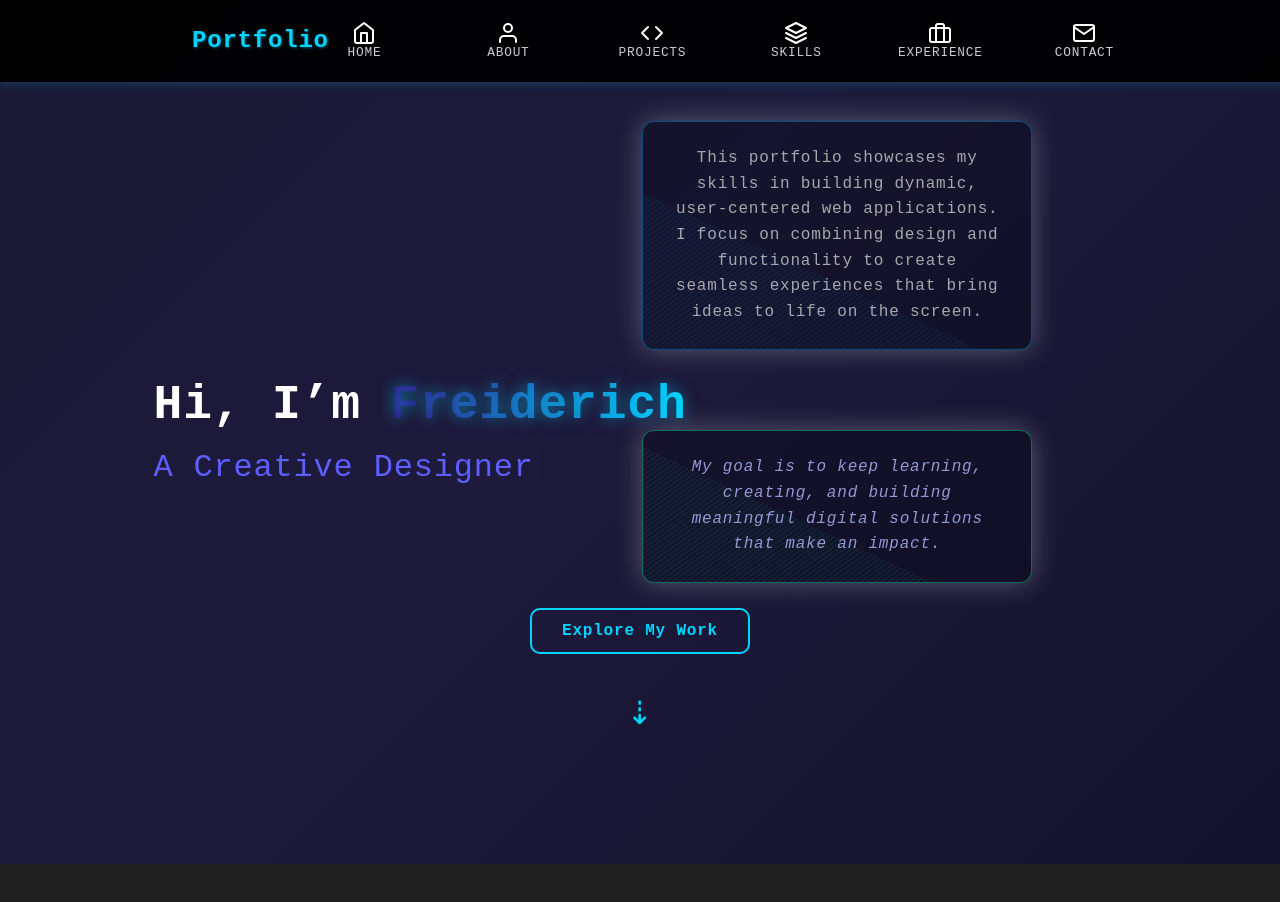
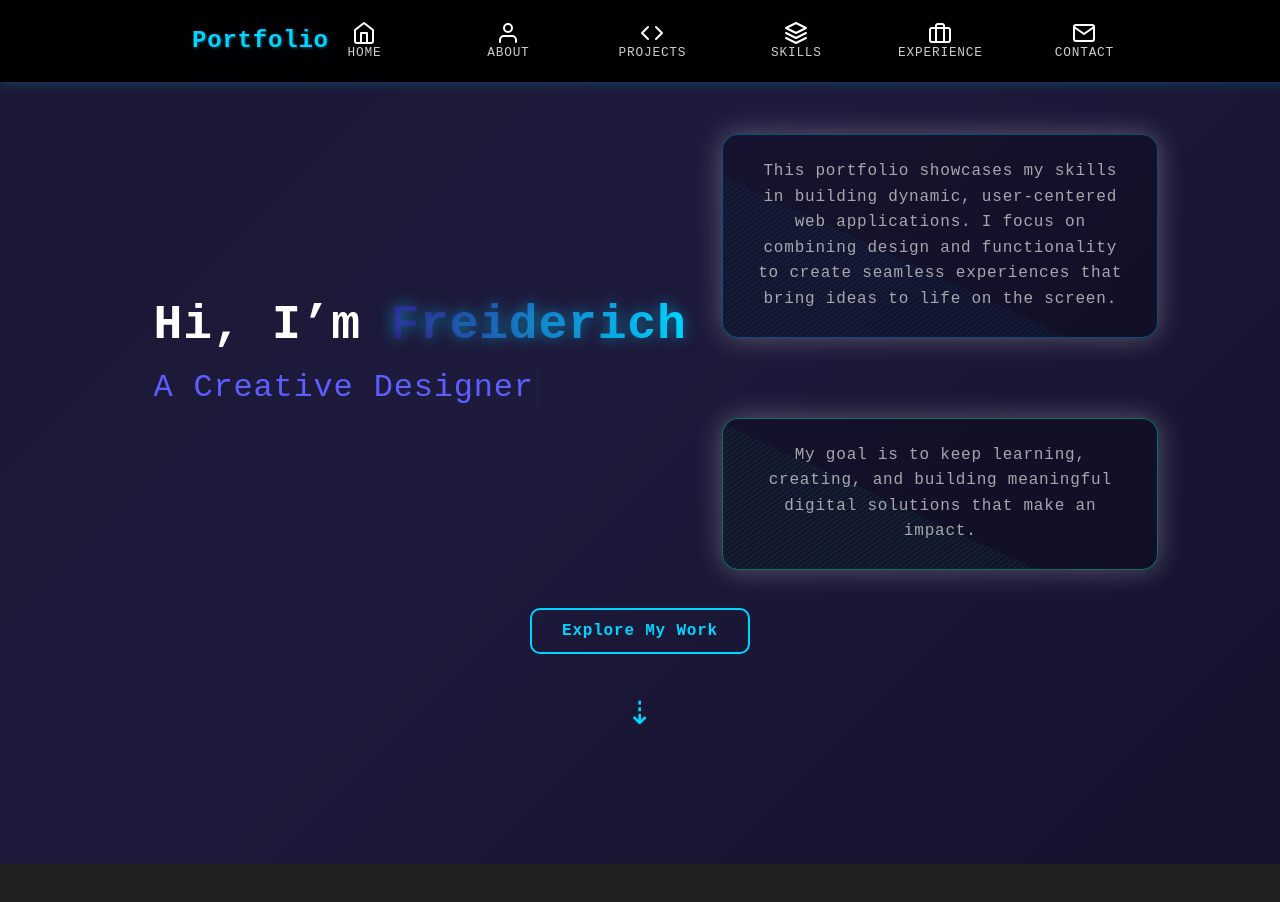
Before and after one commit to Freiderich/Portfolio, a React (Vite) app: page / in a window 1280 px wide. Shown: the top 902 px of the page. Built offline with nearby package versions, Linux system fonts and the light colour scheme.

Commit message:
Fixed Home

```diff
--- a/src/styles/Home.css
+++ b/src/styles/Home.css
@@ -1,4 +1,4 @@
-/* HOME SECTION STYLE */
+/* 🌌 HOME SECTION STYLE */
 .home-section {
   position: relative;
   height: 100vh;
@@ -24,7 +24,7 @@
   background: rgba(0, 0, 0, 0.4);
 }
 
-/* FADE IN EFFECT */
+/* ✨ FADE IN EFFECT */
 .fade-in {
   opacity: 0;
   animation: fadeInUp 1.5s ease forwards;
@@ -35,11 +35,10 @@
   100% { opacity: 1; transform: translateY(0); }
 }
 
-/* MAIN CONTAINER (LEFT + RIGHT SPLIT) */
+/* 🧭 MAIN CONTAINER (LEFT + RIGHT SPLIT) */
 .home-container {
   position: relative;
   display: flex;
-  flex-direction: row;
   justify-content: space-between;
   align-items: center;
   width: 80%;
@@ -48,10 +47,11 @@
   z-index: 1;
 }
 
-/* LEFT SECTION */
+/* 👋 LEFT SECTION */
 .home-left {
   flex: 2;
   text-align: left;
+  transform: translateY(-5rem); /* Move text slightly upward */
 }
 
 .home-left h1 {
@@ -64,7 +64,7 @@
   margin-bottom: 15px;
 }
 
-/* RIGHT SECTION */
+/* 💡 RIGHT SECTION */
 .home-right {
   flex: 1;
   text-align: center;
@@ -72,7 +72,9 @@
 
 .home-right .intro-text {
   max-width: 500px;
-  margin-bottom: 15rem;
+  margin-top: -15rem;
+  margin-right: -2rem;
+  margin-left: -5rem;
   line-height: 1.6;
   color: #ddd;
 }
@@ -82,18 +84,13 @@
   font-size: 1rem;
 }
 
-.intro-text .mission {
-  font-style: italic;
-  color: #b8b8ff;
-}
-
-/* Base box style (shared by both dream and mission) */
+/* 💎 SHARED BOX STYLE (Dream + Mission) */
 .dream-box,
 .mission-box {
   background: rgba(0, 0, 0, 0.25);
-  border: 1px solid;
+  border: .05rem solid;
   padding: 1.5rem 2rem;
-  border-radius: 12px;
+  border-radius: 1rem;
   margin-top: 5rem;
   position: relative;
   overflow: hidden;
@@ -103,14 +100,13 @@
   cursor: pointer;
 }
 
-/* Hover effect for both boxes */
+/* ✴️ Hover effect */
 .dream-box:hover,
 .mission-box:hover {
   transform: translateY(-5px) scale(1.02);
-  box-shadow: 0 0 35px rgba(0, 255, 255, 0.4);
 }
 
-/* Dream Box – Blue tones */
+/* 🌊 Dream Box – Blue Matrix Effect */
 .dream-box {
   border-color: rgba(0, 170, 255, 0.4);
   box-shadow: 0 0 25px rgba(0, 170, 255, 0.3);
@@ -121,7 +117,6 @@
   box-shadow: 0 0 45px rgba(0, 200, 255, 0.6);
 }
 
-/* Dream box matrix overlay */
 .dream-box::before {
   content: "";
   position: absolute;
@@ -137,10 +132,10 @@
     transparent 4px
   );
   transform: rotate(25deg);
-  animation: matrixScrollBlue 10s linear infinite;
+  animation: matrixScroll 10s linear infinite;
 }
 
-/* Mission Box – Green tones */
+/* 💚 Mission Box – Green Matrix Effect */
 .mission-box {
   border-color: rgba(0, 255, 170, 0.4);
   box-shadow: 0 0 25px rgba(0, 255, 170, 0.3);
@@ -151,7 +146,6 @@
   box-shadow: 0 0 45px rgba(0, 255, 170, 0.6);
 }
 
-/* Mission box matrix overlay */
 .mission-box::before {
   content: "";
   position: absolute;
@@ -167,69 +161,22 @@
     transparent 4px
   );
   transform: rotate(25deg);
-  animation: matrixScrollGreen 10s linear infinite;
+  animation: matrixScroll 10s linear infinite;
 }
 
-/* Shared glow animation */
+/* 🌟 Shared Glow Animation */
 @keyframes pulseGlow {
-  0% {
-    box-shadow: 0 0 15px rgba(255, 255, 255, 0.1);
-  }
-  100% {
-    box-shadow: 0 0 35px rgba(255, 255, 255, 0.4);
-  }
+  0% { box-shadow: 0 0 15px rgba(255, 255, 255, 0.1); }
+  100% { box-shadow: 0 0 35px rgba(255, 255, 255, 0.4); }
 }
 
-/* Blue matrix flow */
-@keyframes matrixScrollBlue {
-  0% {
-    transform: translateY(0) rotate(25deg);
-  }
-  100% {
-    transform: translateY(100%) rotate(25deg);
-  }
+/* 🧬 Matrix Flow (used by both) */
+@keyframes matrixScroll {
+  0% { transform: translateY(0) rotate(25deg); }
+  100% { transform: translateY(100%) rotate(25deg); }
 }
 
-/* Green matrix flow */
-@keyframes matrixScrollGreen {
-  0% {
-    transform: translateY(0) rotate(25deg);
-  }
-  100% {
-    transform: translateY(100%) rotate(25deg);
-  }
-}
-
-.box-section {
-  display: flex;
-  flex-direction: column; /* stack vertically */
-  align-items: center;
-  justify-content: center;
-  gap: 1.5rem;
-  margin-top: 2rem;
-  width: 100%;
-}
-
-@media (min-width: 768px) {
-  .box-section {
-    flex-direction: row; /* side by side on larger screens */
-    gap: 2rem;
-  }
-
-  .dream-box,
-  .mission-box {
-    flex: 1;
-    max-width: 100%;
-    margin-left: -10rem;
-  }
-}
-
-
-
-
-
-
-/* GLOWING GRADIENT NAME */
+/* 🌈 GLOWING NAME */
 .highlight {
   background: linear-gradient(90deg, #340979, #00d4ff);
   -webkit-background-clip: text;
@@ -237,7 +184,7 @@
   text-shadow: 0 0 15px rgba(0, 212, 255, 0.5);
 }
 
-/* TYPING TEXT + CURSOR */
+/* ⌨️ TYPING EFFECT */
 .typed-text {
   display: inline-block;
   font-size: 1.3rem;
@@ -263,7 +210,7 @@
   50% { opacity: 0; }
 }
 
-/* CUBE-STYLE BUTTON */
+/* 🧊 CUBE BUTTON */
 .cube-btn {
   display: inline-block;
   padding: 12px 30px;
@@ -283,7 +230,7 @@
   transform: translateY(-3px);
 }
 
-/* SCROLL DOWN INDICATOR */
+/* ⬇️ SCROLL INDICATOR */
 .scroll-down {
   font-size: 2rem;
   color: #00d4ff;
@@ -295,7 +242,7 @@
   50% { transform: translateY(-10px); }
 }
 
-/* CENTERED BOTTOM SECTION (BUTTON + ARROW) */
+/* ⬇️ BOTTOM SECTION */
 .home-bottom {
   position: absolute;
   bottom: 120px;
@@ -305,15 +252,10 @@
 }
 
 .home-bottom .cube-btn {
-  display: inline-block;
   margin-bottom: 50px;
 }
 
-.home-bottom .scroll-down {
-  margin-top: 0px;
-}
-
-/* RESPONSIVE DESIGN */
+/* 📱 RESPONSIVE DESIGN */
 @media (max-width: 768px) {
   .home-container {
     flex-direction: column;
```
